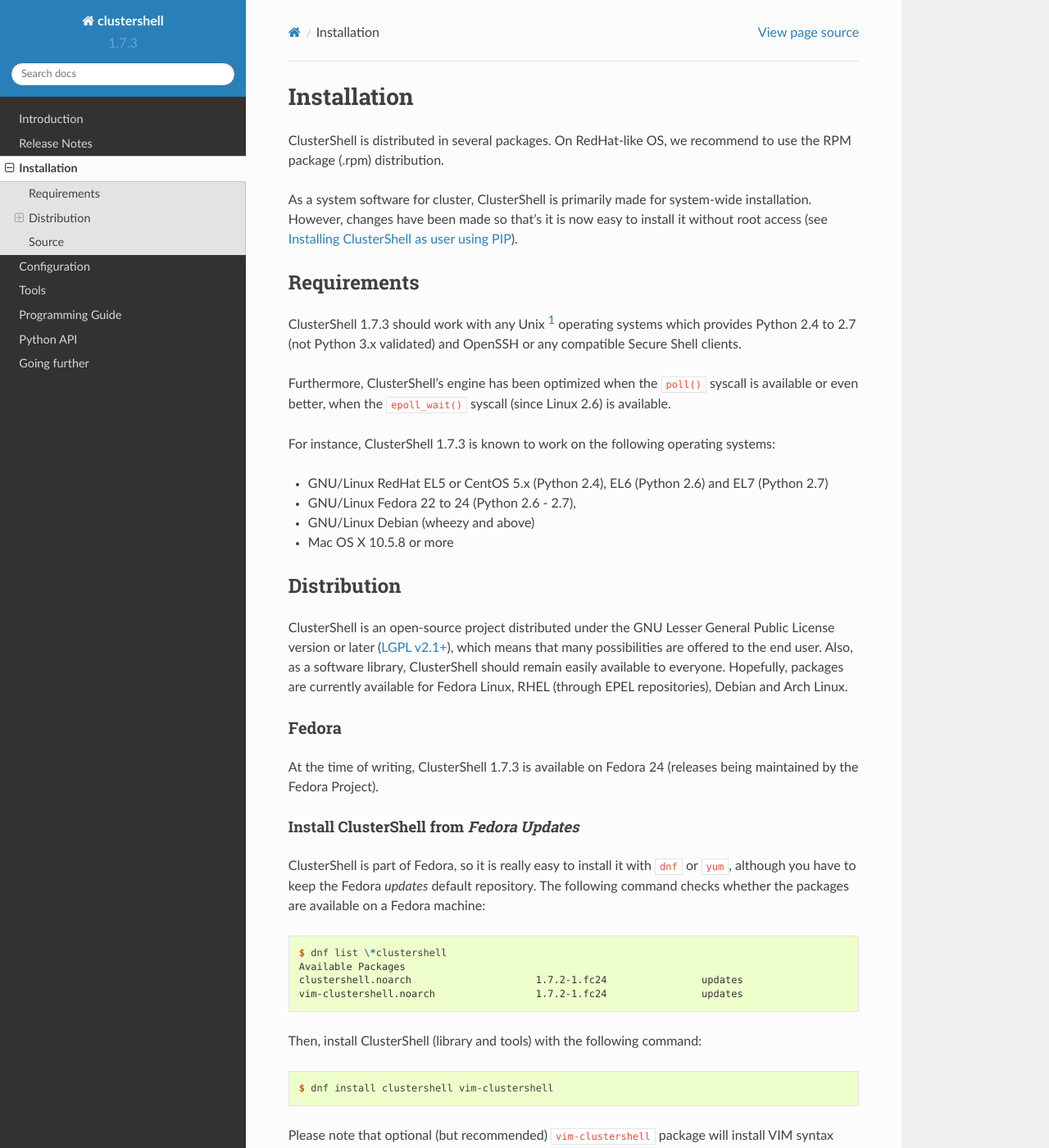
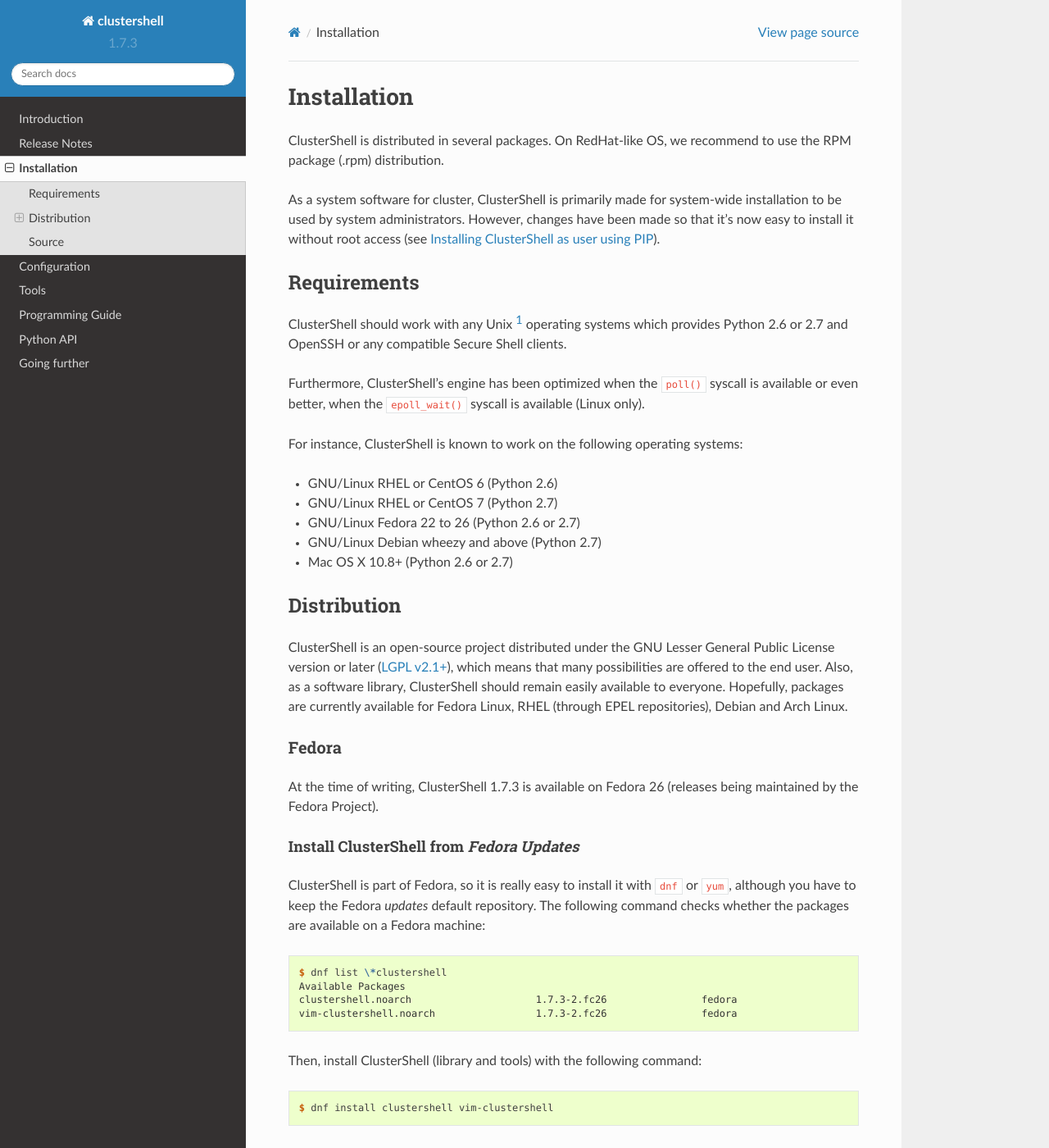
Before and after one commit to cea-hpc/clustershell, a Sphinx documentation site: the page built from doc/sphinx/install.rst, in a window 1280 px wide and 1400 px high. Shown: the whole window at 82% size. Built offline with Sphinx 7.4.7 and the Read the Docs theme 2.0.0, drawn with Linux system fonts in a browser that asks for light colours.

Commit message:
Drop support for Python 2.4 and 2.5 (#239)
Fixed last try/except/finally clauses.

Updated pypi trove classifiers.

Closes #239.

Change-Id: I728130088fe20cb77a37bda0665e7feca1edd2dd

```diff
--- a/doc/sphinx/install.rst
+++ b/doc/sphinx/install.rst
@@ -4,32 +4,31 @@
 ============
 
 ClusterShell is distributed in several packages. On RedHat-like OS, we
-recommend to use the RPM  package (.rpm) distribution.
+recommend to use the RPM package (.rpm) distribution.
 
 As a system software for cluster, ClusterShell is primarily made for
-system-wide installation. However, changes have been made so that's it is now
-easy to install it without root access (see :ref:`install-pip-user`).
+system-wide installation to be used by system administrators. However,
+changes have been made so that it's now easy to install it without
+root access (see :ref:`install-pip-user`).
 
 
 Requirements
 ------------
 
-ClusterShell |version| should work with any Unix [#]_ operating systems which
-provides Python 2.4 to 2.7 (not Python 3.x validated) and OpenSSH or any
-compatible Secure Shell clients.
+ClusterShell should work with any Unix [#]_ operating systems which provides
+Python 2.6 or 2.7 and OpenSSH or any compatible Secure Shell clients.
 
 Furthermore, ClusterShell's engine has been optimized when the ``poll()``
-syscall is available or even better, when the ``epoll_wait()`` syscall (since
-Linux 2.6) is available.
+syscall is available or even better, when the ``epoll_wait()`` syscall is
+available (Linux only).
 
-For instance, ClusterShell |version| is known to work on the following
-operating systems:
+For instance, ClusterShell is known to work on the following operating systems:
 
-* GNU/Linux RedHat EL5 or CentOS 5.x (Python 2.4), EL6 (Python 2.6) and EL7
-  (Python 2.7)
-* GNU/Linux Fedora 22 to 24 (Python 2.6 - 2.7),
-* GNU/Linux Debian (wheezy and above)
-* Mac OS X 10.5.8 or more
+* GNU/Linux RHEL or CentOS 6 (Python 2.6)
+* GNU/Linux RHEL or CentOS 7 (Python 2.7)
+* GNU/Linux Fedora 22 to 26 (Python 2.6 or 2.7)
+* GNU/Linux Debian wheezy and above (Python 2.7)
+* Mac OS X 10.8+ (Python 2.6 or 2.7)
 
 Distribution
 ------------
@@ -44,7 +43,7 @@
 Fedora
 ^^^^^^
 
-At the time of writing, ClusterShell |version| is available on Fedora 24
+At the time of writing, ClusterShell |version| is available on Fedora 26
 (releases being maintained by the Fedora Project).
 
 Install ClusterShell from *Fedora Updates*
@@ -57,9 +56,8 @@
 
     $ dnf list \*clustershell
     Available Packages
-    clustershell.noarch                     1.7.2-1.fc24                updates
-    vim-clustershell.noarch                 1.7.2-1.fc24                updates
-
+    clustershell.noarch                     1.7.3-2.fc26                fedora
+    vim-clustershell.noarch                 1.7.3-2.fc26                fedora
 
 Then, install ClusterShell (library and tools) with the following command::
 
--- a/setup.py
+++ b/setup.py
@@ -1,7 +1,7 @@
 #!/usr/bin/env python
 #
 # Copyright (C) 2008-2016 CEA/DAM
-# Copyright (C) 2016 Stephane Thiell <sthiell@stanford.edu>
+# Copyright (C) 2016-2017 Stephane Thiell <sthiell@stanford.edu>
 #
 # This file is part of ClusterShell.
 #
@@ -76,8 +76,6 @@
           "Operating System :: POSIX :: BSD",
           "Operating System :: POSIX :: Linux",
           "Programming Language :: Python",
-          "Programming Language :: Python :: 2.4",
-          "Programming Language :: Python :: 2.5",
           "Programming Language :: Python :: 2.6",
           "Programming Language :: Python :: 2.7",
           "Topic :: Software Development :: Libraries :: Python Modules",
```
Also changed, not shown: README.md (+5 -5 lines), 2 other files.
